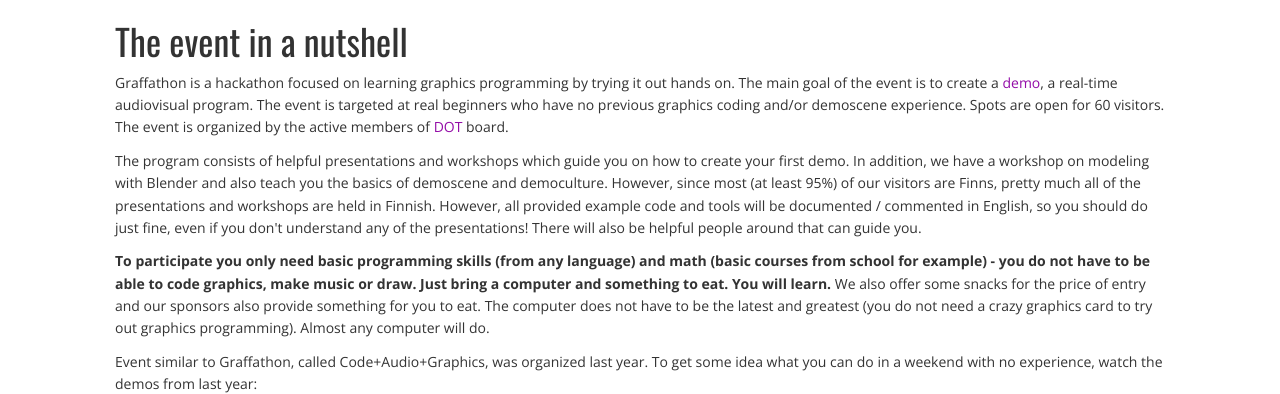
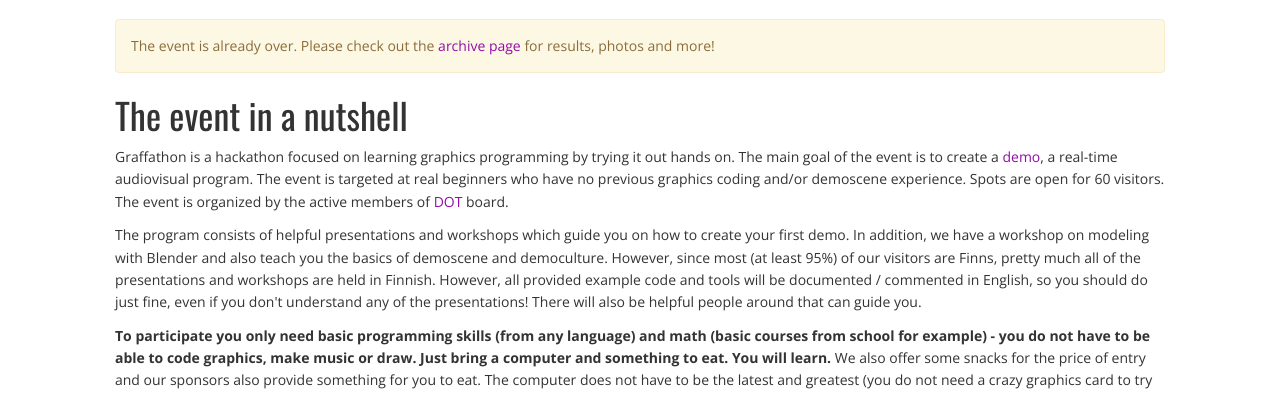
Before and after one commit to anttihirvonen/graffathon, a Flask app: page /in-english in a window 1280 px wide. Shown: the part 233-627 px from the top of the page. Run offline with Flask 2, Linux system fonts and the light colour scheme; parts of the project's set-up code (start-up, migrations or seed data) failed here and were passed over; some libraries are stand-ins or nearby versions.

Commit message:
Add archive link to Finnish/English index pages

```diff
--- a/app/templates/in_english.html
+++ b/app/templates/in_english.html
@@ -64,6 +64,9 @@
 <div class="container">
   <div class="row">
     <div class="col-md-12">
+      <div class="alert alert-block alert-warning" style="margin-top: 20px;">
+        The event is already over. Please check out the <a href="{{ url_for('archive') }}">archive page</a> for results, photos and more!
+      </div>
       <h1>The event in a nutshell</h1>
       <p>Graffathon is a hackathon focused on learning graphics programming by trying it out hands on. The main goal of the event is to create a <a href="http://en.wikipedia.org/wiki/Demo_(computer_programming)" target="_blank">demo</a>, a real-time audiovisual program. The event is targeted at real beginners who have no previous graphics coding and/or demoscene experience. Spots are open for 60 visitors. The event is organized by the active members of <a href="http://dot.ayy.fi/in-english.html" target="_blank">DOT</a> board.</p>
 
--- a/app/templates/index.html
+++ b/app/templates/index.html
@@ -39,6 +39,9 @@
   <div class="container" id="tuleoppimaan">
     <div class="row">
       <div class="col-sm-7">
+        <div class="alert alert-warning">
+          <b>Tapahtuma on päättynyt.</b><br> Siirry <a href="{{ url_for('archive') }}">arkistosivulle</a> ladataksesi julkaistuja tuotoksia ja niin edelleen!
+        </div>
         <h1>Tule oppimaan tietokonegrafiikkaa!</h1>
         <h2>14. – 15.6.2014, AppSpace, Otaniemi</h2>
         <p style="font-size: 20px">Graffathon on n. 30 tunnin mittainen aloittelijoille suunnattu tietokonegrafiikkahackathon, jonka aikana on tarkoitus tuottaa audiovisuaalinen reaaliaikainen ohjelma eli <a href="http://fi.wikipedia.org/wiki/Demo_(tietokone)" target="_blank" style="color: inherit; text-decoration: underline">demo</a>. <!--<a id="tutustutarkemmin" href="{{ url_for('info') }}">Tutustu tarkemmin!</a>--></p>
```
